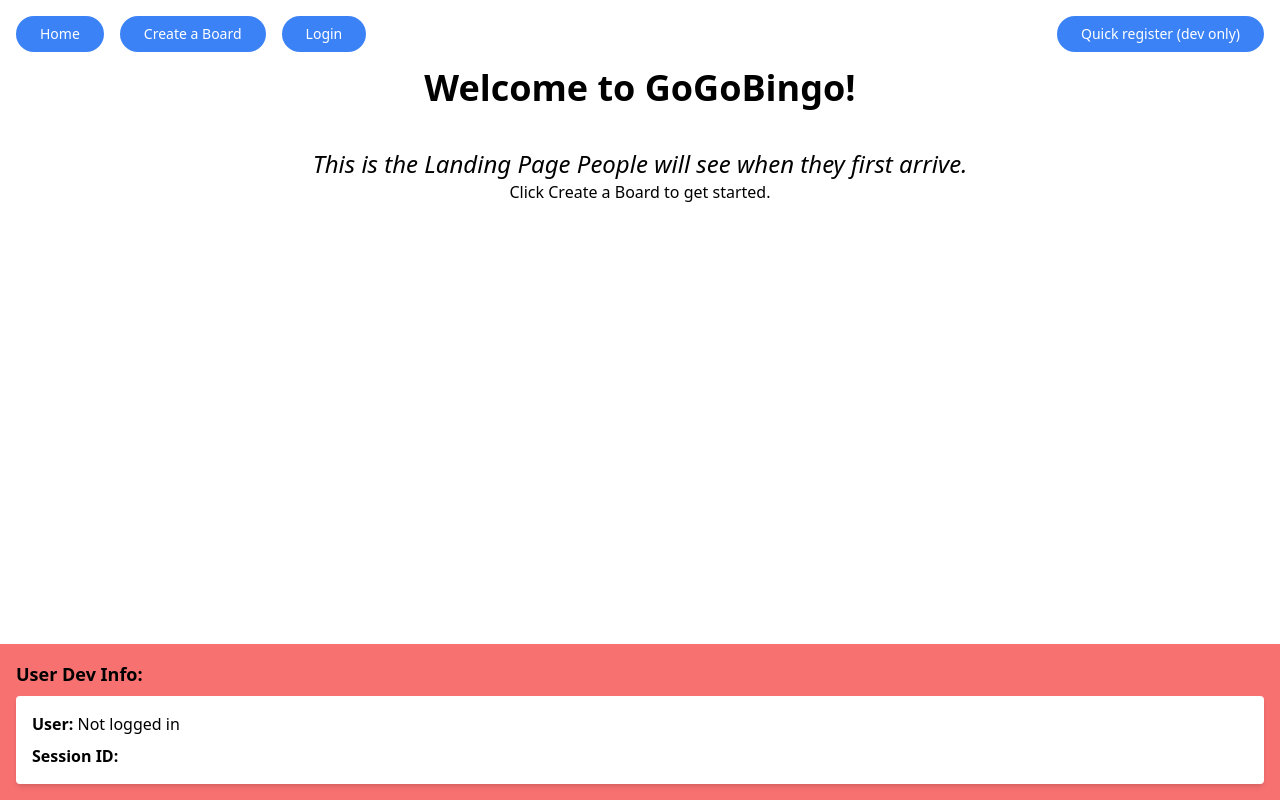
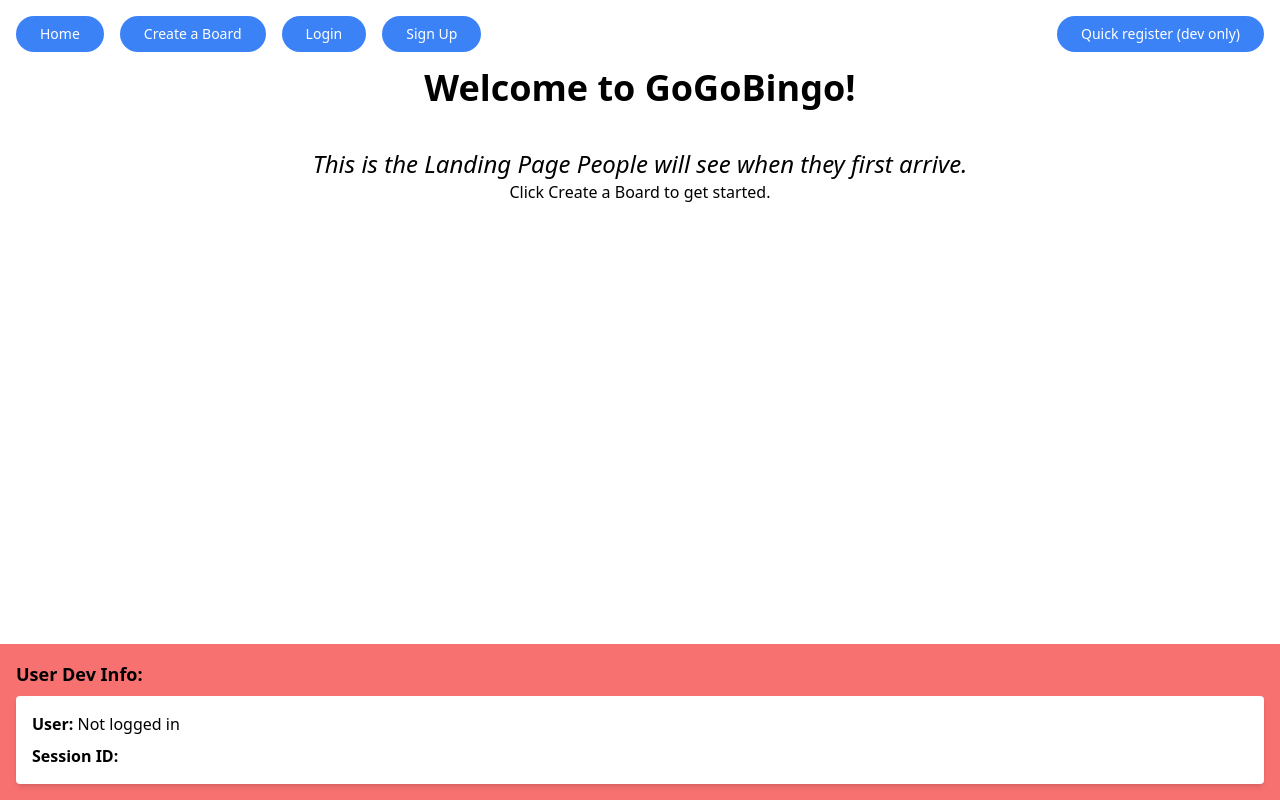
Before and after one commit to NoahAaronBurton/gogobingo, a React (Vite) app in the folder gogobingo/: page / in a window 1280 px wide. Built offline with nearby package versions, Linux system fonts and the light colour scheme; no server answers.

Commit message:
Add sign-up functionality to the app

```diff
--- a/gogobingo/src/App.jsx
+++ b/gogobingo/src/App.jsx
@@ -4,6 +4,7 @@ import Navbar from './Navbar'
 import Landing from './Landing'
 import BoardEditor from './BoardEditor'
 import LoginForm from './components/LoginForm'
+import SignUp from './components/SignUp'
 import Footer from './components/Footer'
 
 function App() {
@@ -20,6 +21,7 @@ function App() {
         {openPage === 'landing' && <Landing />}
         {openPage === 'board-editor' && <BoardEditor />}
         {openPage === 'login' && <LoginForm />}
+        {openPage === 'sign-up' && <SignUp setSessionId={setSessionId} setUser={setUser} setOpenPage={setOpenPage} />}
       </div>
       <Footer user={user} sessionId={sessionId} />
     </div>
--- a/gogobingo/src/Navbar.jsx
+++ b/gogobingo/src/Navbar.jsx
@@ -1,5 +1,6 @@
 import Button from "./components/Button";
 import LoginForm from "./components/LoginForm";
+import SignUp from "./components/SignUp";
 import { useState } from 'react';
 import axios from 'axios';
 const api = import.meta.env.VITE_API_URL;
@@ -57,14 +58,17 @@ export default function Navbar({ setOpenPage, setUser, user, sessionId, setSessi
       });
     }
 
+
     return (
         <nav className="flex justify-between w-full p-4">
           <div className="flex space-x-4">
             <NavItem name="Home" funct={() => setOpenPage("landing")} />
             <NavItem name="Create a Board" funct={() => setOpenPage("board-editor")} />
             { !user && <NavItem name="Login" funct={() => setShowModal(true)} />}
+            { !user && <NavItem name="Sign Up" funct={() => setOpenPage("sign-up")} />}
             { user && <NavItem name="Logout" funct={logout} />}
             <LoginForm showModal={showModal} setShowModal={setShowModal} setUser={setUser} sessionId={sessionId} setSessionId={setSessionId} />
+            {/* <SignUp setUser={setUser} setSessionId={setSessionId} /> */}
           </div>
         <Button text="Quick register (dev only)" funct={quickRegister} />
         </nav>
--- /dev/null
+++ b/gogobingo/src/components/SignUp.jsx
@@ -0,0 +1,69 @@
+import Button from "./Button";
+import { useState } from 'react';
+import axios from 'axios';
+const api = import.meta.env.VITE_API_URL;
+
+export default function SignUp ({ setUser, setSessionId, setOpenPage}) {
+    const [email, setEmail] = useState('');
+    const [password, setPassword] = useState('');
+    const [confirmPassword, setConfirmPassword] = useState('');
+    const [signupMessage, setSignupMessage] = useState(''); //
+
+    // function for sing up
+    const handleSubmit = async (event) => {
+        event.preventDefault();
+        console.log('Sign up button pressed');
+
+        // check if passwords match
+        if (password !== confirmPassword) {
+            alert('Passwords do not match');
+            return;
+        }
+        // from state vars
+        const user = {
+            email,
+            password,
+        };
+        // sign up
+        try {
+          const response = await axios.post(api +'/register', user);
+          console.log(response.data);
+        } catch (error) {
+            console.error('Error registering in:', error);
+        }
+
+        // then log in
+        try {
+            const response = await axios.post(api +'/login', user);
+            console.log(response.data);
+            setSignupMessage(response.data.message);
+            setUser(user);
+            setSessionId(response.data.sessionId);
+            setOpenPage('landing');
+        } catch (error) {
+            console.error('Error logging in:', error);
+        }
+    }
+
+    return (
+        <div className="flex flex-col items-center justify-center min-h-screen ">
+            <h1 className="mb-6 text-3xl font-bold text-gray-700">Sign Up</h1>
+            <form onSubmit={handleSubmit} className="p-6 bg-white rounded shadow-md w-80">
+                <label className="block mb-4">
+                    <span className="text-gray-700">Email:</span>
+                    <input onChange={(e) => setEmail(e.target.value)} className="mt-1 block w-full rounded-md border-gray-300 shadow-sm focus:border-indigo-300 focus:ring focus:ring-indigo-200 focus:ring-opacity-50" type="email" required />
+                </label>
+                <label className="block mb-4">
+                    <span className="text-gray-700">Password:</span>
+                    <input onChange={(e) => setPassword(e.target.value)} className="mt-1 block w-full rounded-md border-gray-300 shadow-sm focus:border-indigo-300 focus:ring focus:ring-indigo-200 focus:ring-opacity-50" type="password" required />
+                </label>
+                <label className="block mb-4">
+                    <span className="text-gray-700">Confirm Password:</span>
+                    <input onChange={(e) => setConfirmPassword(e.target.value)} className="mt-1 block w-full rounded-md border-gray-300 shadow-sm focus:border-indigo-300 focus:ring focus:ring-indigo-200 focus:ring-opacity-50" type="password" required />
+                </label>
+                <Button text='Sign Up' onClick={handleSubmit} type="submit"/>
+            </form>
+            <div className="mt-4 text-red-500">{signupMessage}</div>
+        </div>
+    );
+}
```
Also changed, not shown: 1 other file (tests, documents, lock files or other folders).
